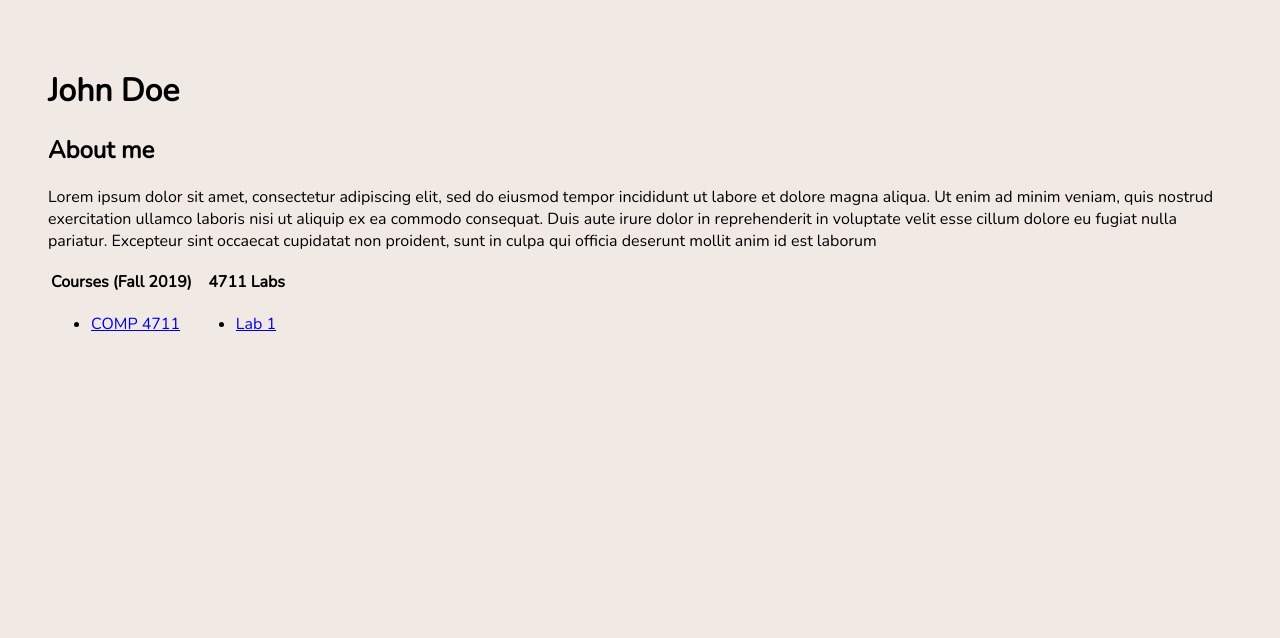
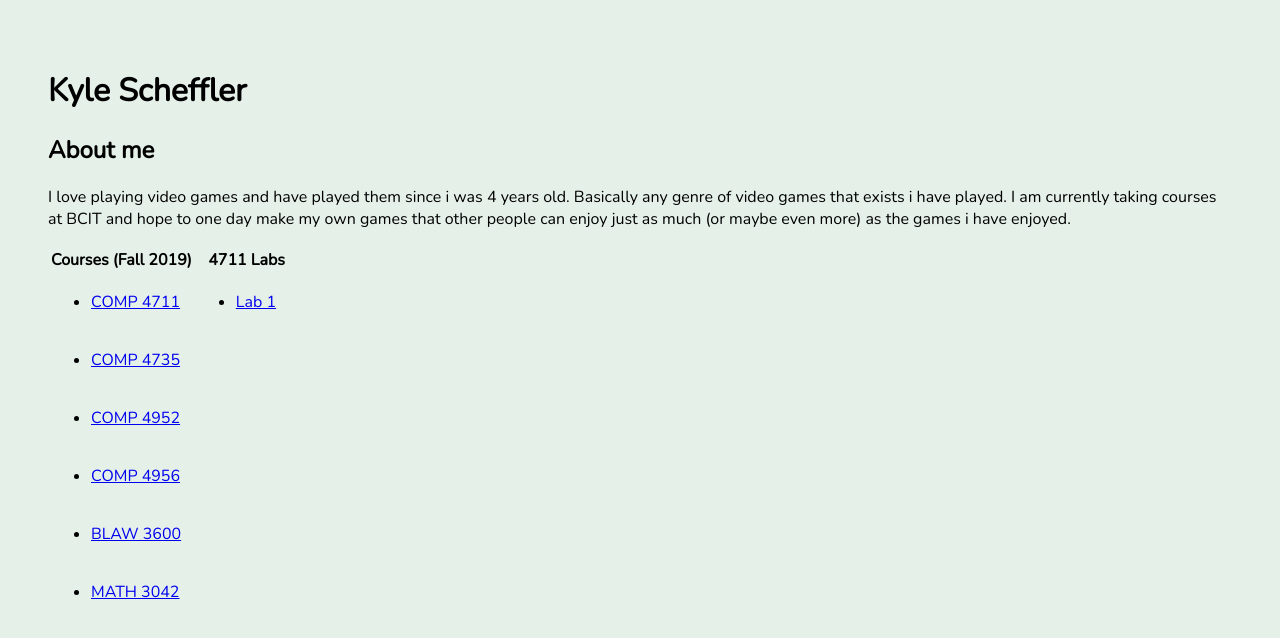
Before and after one commit to Kortigus/Kortigus.github.io, a plain HTML site: page index.html in a window 1280 px wide. Drawn offline with nearby package versions, Linux system fonts and the light colour scheme.

Commit message:
changed index.html to contain information about myself

```diff
--- a/index.html
+++ b/index.html
@@ -2,12 +2,12 @@
 <html>
 <head>
     <title>
-        John Doe home page
+        Kyle Scheffler home page
     </title>
     <link href="https://fonts.googleapis.com/css?family=Nunito&display=swap" rel="stylesheet">
     <style>
         body {
-            background-color: #F0E9E4;
+            background-color: rgb(228, 240, 232);
             font-family: 'Nunito', sans-serif;
             padding: 40px;
         }
@@ -15,14 +15,13 @@
 </head>
 <body>
 <h1>
-    John Doe
+    Kyle Scheffler
 </h1>
 <h2>About me</h2>
 <p>
-    Lorem ipsum dolor sit amet, consectetur adipiscing elit, sed do eiusmod tempor incididunt ut labore et dolore magna aliqua.
-    Ut enim ad minim veniam, quis nostrud exercitation ullamco laboris nisi ut aliquip ex ea commodo consequat.
-    Duis aute irure dolor in reprehenderit in voluptate velit esse cillum dolore eu fugiat nulla pariatur.
-    Excepteur sint occaecat cupidatat non proident, sunt in culpa qui officia deserunt mollit anim id est laborum
+    I love playing video games and have played them since i was 4 years old. Basically any genre of video games
+    that exists i have played. I am currently taking courses at BCIT and hope to one day make my own games that
+    other people can enjoy just as much (or maybe even more) as the games i have enjoyed.
 </p>
 <table>
     <tr>
@@ -45,6 +44,51 @@
             </ul>
         </td>
     </tr>
+    <tr>
+        <td>
+            <ul>
+                <li>
+                    <a href="https://www.bcit.ca/study/outlines/20193035501">COMP 4735</a>
+                </li>
+            </ul>
+        </td>
+    </tr>
+    <tr>
+        <td>
+            <ul>
+                <li>
+                    <a href="https://www.bcit.ca/study/outlines/20193035507">COMP 4952</a>
+                </li>
+            </ul>
+        </td>
+    </tr>
+    <tr>
+        <td>
+            <ul>
+                <li>
+                    <a href="https://www.bcit.ca/study/outlines/20193035509">COMP 4956</a>
+                </li>
+            </ul>
+        </td>
+    </tr>
+    <tr>
+        <td>
+            <ul>
+                <li>
+                    <a href="https://www.bcit.ca/study/outlines/20193035493">BLAW 3600</a>
+                </li>
+            </ul>
+        </td>
+    </tr>
+    <tr>
+        <td>
+            <ul>
+                <li>
+                    <a href="https://www.bcit.ca/study/outlines/20193045353">MATH 3042</a>
+                </li>
+            </ul>
+        </td>
+    </tr>
 </table>
 </body>
 </html>
```
